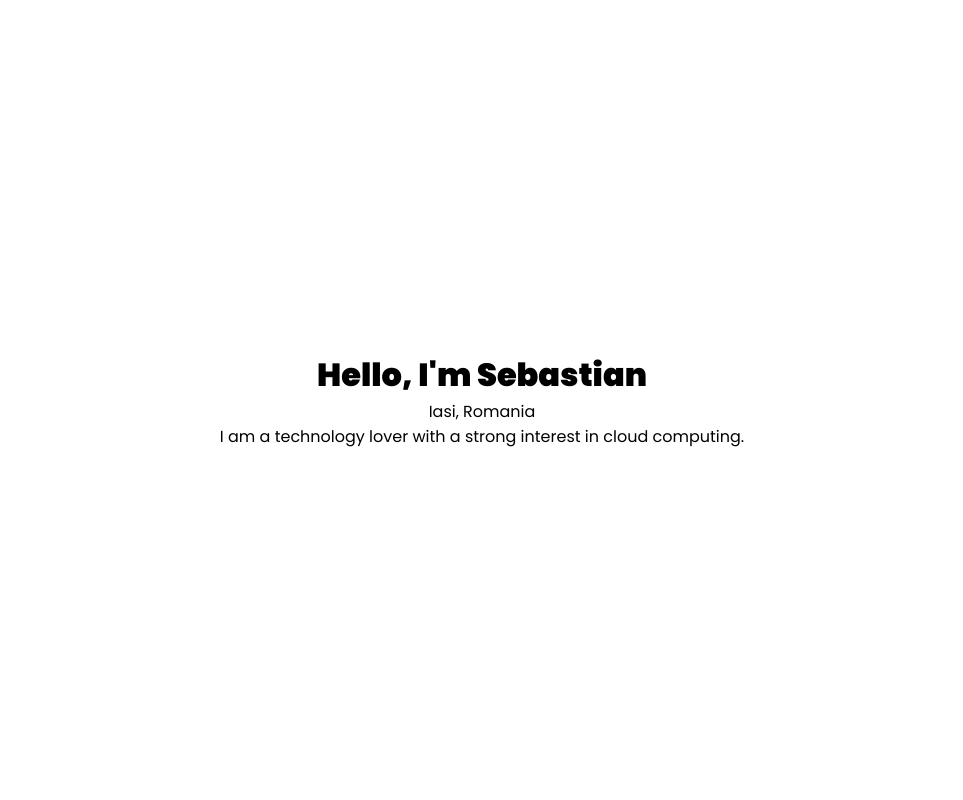
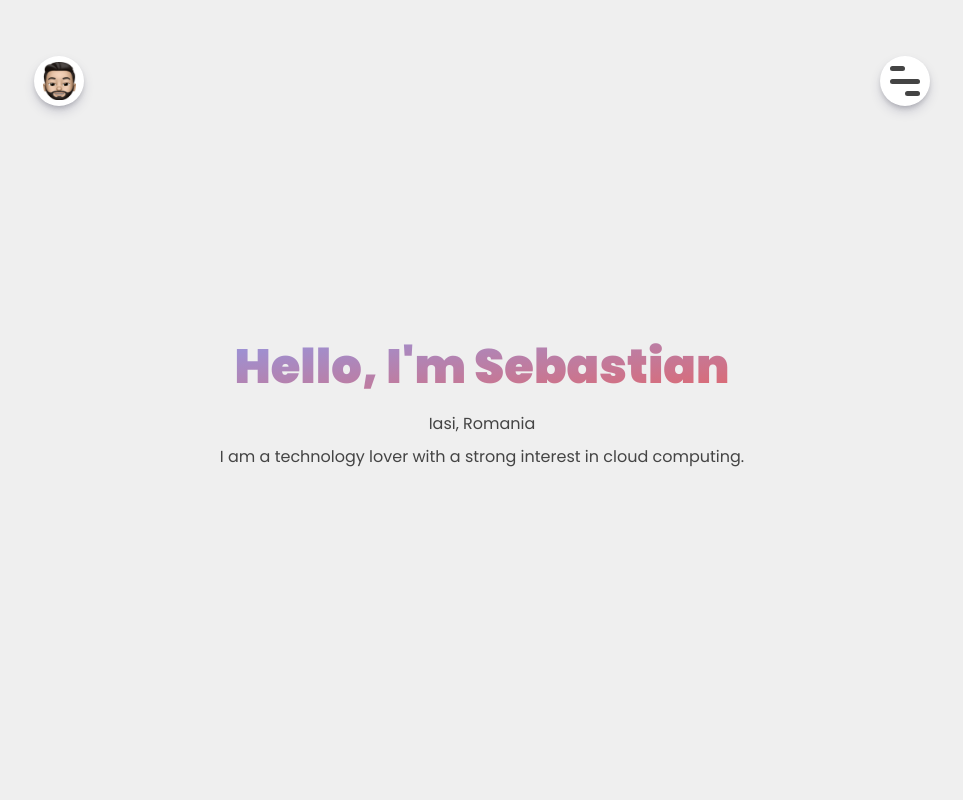
Before and after one commit to sebastian-gab/website, a plain HTML site: page index.html in a window 1280 px wide. Shown: the top 800 px of the page, without its empty margins (158-1121 px from the left). Drawn offline with Linux system fonts and the light colour scheme.

Commit message:
Landing page

```diff
--- a/app.js
+++ b/app.js
@@ -0,0 +1,5 @@
+let wrapperMenu = document.querySelector('.wrapper-menu');
+
+wrapperMenu.addEventListener('click', function(){
+  wrapperMenu.classList.toggle('open');
+})
--- a/index.html
+++ b/index.html
@@ -8,12 +8,31 @@
     <script defer src="app.js"></script>
 </head>
 <body>
-    <div class="main">
-        <div class="welcome-page">
-            <h1>Hello, I'm Sebastian</h1>
-            <p>Iasi, Romania</p>
-            <p>I am a technology lover with a strong interest in cloud computing.</p>
+    <header>
+        <div class="emoji">
+            <img src="src/images/emoji.png" alt="Emoji">
         </div>
-    </div>
+        <div class="menu">
+        <div class="wrapper-menu">
+            <div class="line-menu half start"></div>
+            <div class="line-menu"></div>
+            <div class="line-menu half end"></div>
+          </div>
+        </div>
+    </header>
+    <main>
+        <div class="main">
+            <div>
+                <h1>Hello, I'm Sebastian</h1>
+                <p>Iasi, Romania</p>
+                <p>I am a technology lover with a strong interest in cloud computing.</p>
+            </div>
+        </div>
+        <div class="about"></div>
+    </main>
+    <footer>
+        <div class="footer">
+        </div>
+    </footer>
 </body>
 </html>
--- a/style.css
+++ b/style.css
@@ -7,18 +7,131 @@
 }
 
 body{
+    color: #444444;
+    background-color: #efefef;
     font-family: 'Poppins', sans-serif;
+}
 
+header {
+    position: fixed;
+    width: 100%;
+    display: flex;
+    justify-content: space-between;
+    margin-top: 3.5em;
+    padding: 0 15%;
+    z-index: 10;
 }
+
+.emoji{
+    background-color: #fff;
+    height: 50px;
+    width: 50px;
+    border-radius: 100%;
+    box-shadow: rgba(50, 50, 93, 0.25) 0px 6px 12px -2px, rgba(0, 0, 0, 0.3) 0px 3px 7px -3px;
+    cursor: pointer;
+    display: flex;
+    align-items: center;
+    justify-content: center;
+    text-align: center;
+}
+
+.emoji img {
+    width: 33px;
+    height: 38px;
+    border-radius: 0.5em;
+}
+/* MENU BUTTON */
+.menu{
+    display: flex;
+    align-items: center;
+    justify-content: center;
+    text-align: center;
+    background-color: #fff;
+    cursor: pointer;
+    font-size: 30px;
+    height: 50px;
+    width: 50px;
+    border-radius: 100%;
+    box-shadow: rgba(50, 50, 93, 0.25) 0px 6px 12px -2px, rgba(0, 0, 0, 0.3) 0px 3px 7px -3px;
+}
+
+.wrapper-menu {
+  padding: 5px;
+  width: 40px;
+  height: 40px;
+  display: flex;
+  flex-direction: column;
+  justify-content: space-between;
+  cursor: pointer;
+  transition: transform 330ms ease-out;
+}
+
+.wrapper-menu.open {
+  transform: rotate(-45deg);
+}
+
+.line-menu {
+  background-color: #444444;
+  border-radius: 5px;
+  width: 100%;
+  height: 5px;
+}
+
+.line-menu.half {
+  width: 50%;
+}
+
+.line-menu.start {
+  transition: transform 330ms cubic-bezier(0.54, -0.81, 0.57, 0.57);
+  transform-origin: right;
+}
+
+.open .line-menu.start {
+  transform: rotate(-90deg) translateX(3px);
+}
+
+.line-menu.end {
+  align-self: flex-end;
+  transition: transform 330ms cubic-bezier(0.54, -0.81, 0.57, 0.57);
+  transform-origin: left;
+}
+
+.open .line-menu.end {
+  transform: rotate(-90deg) translateX(-3px);
+}
+
+
+/* MAIN PAGE    */
+
 
 .main{
     height: 100vh;
     display: flex;
+    align-items: center;
     justify-content: center;
     text-align: center;
-    align-items: center;
 }
 
-.welcome-page{
+.main div{
+    display: grid;
+    gap: .5em;
+}
 
+.main h1{
+    font-size: 3rem;
+    background: linear-gradient(to left top,#e66465, #9198e5);;
+    -webkit-background-clip: text;
+    -webkit-text-fill-color: transparent;
 }
+
+.about{
+    height: 100vh;
+}
+
+
+/* FOOTER  */
+
+.footer {
+    height: 150px;
+    background-color: #cecece;
+}
```
Also changed, not shown: src/images/emoji.png (added).
